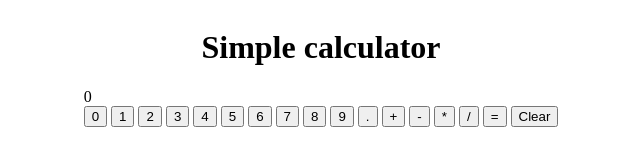
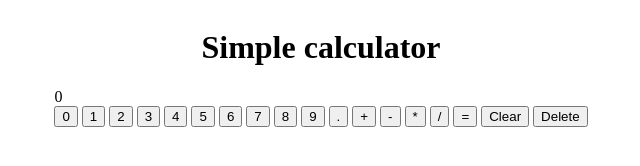
Before and after one commit to Luke1183/odin-calculator, a plain HTML site: page index.html in a window 1280 px wide. Shown: the whole page, without its empty margins (319-959 px from the left). Drawn offline with Linux system fonts and the light colour scheme.

Commit message:
Add delete button to HTML file

```diff
--- a/index.html
+++ b/index.html
@@ -28,6 +28,7 @@
         <button class="op">/</button>
         <button class="op">=</button>
         <button id="clear">Clear</button>
+        <button id="delete">Delete</button>
     </div>
 </body>
 </html>
```
